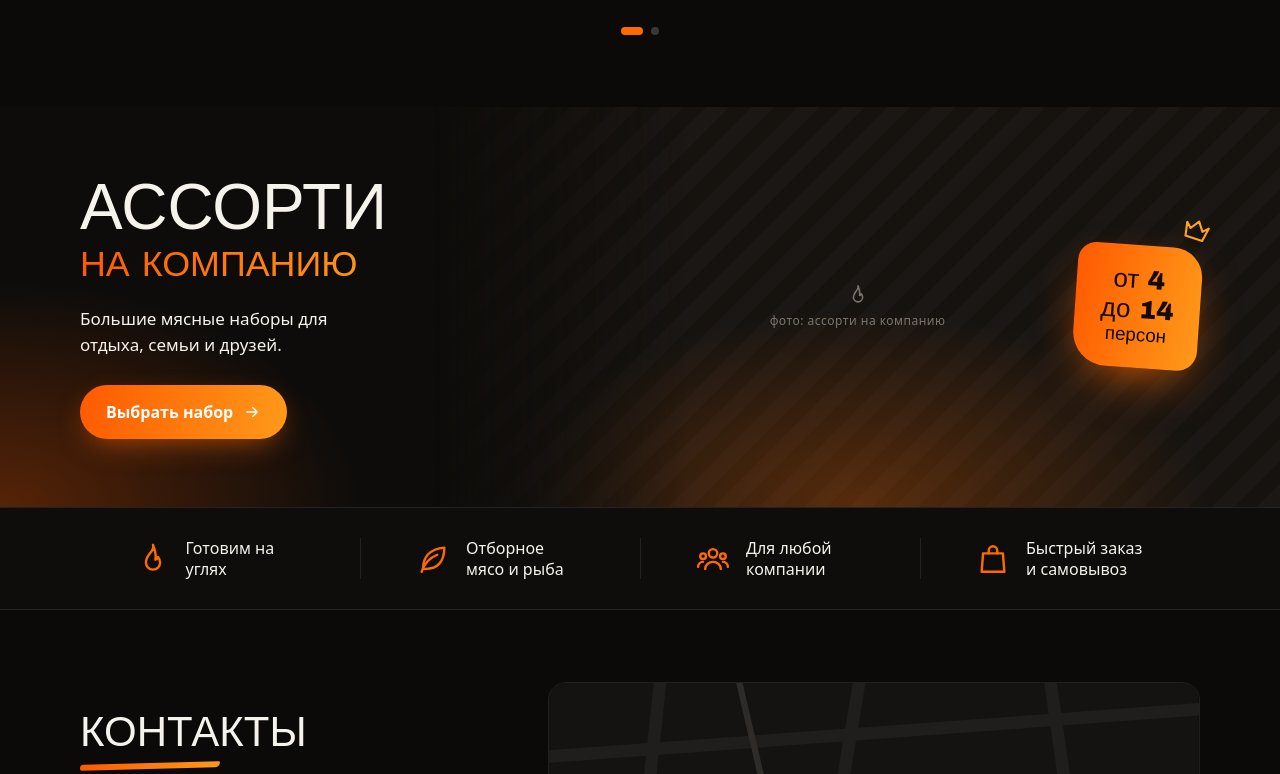
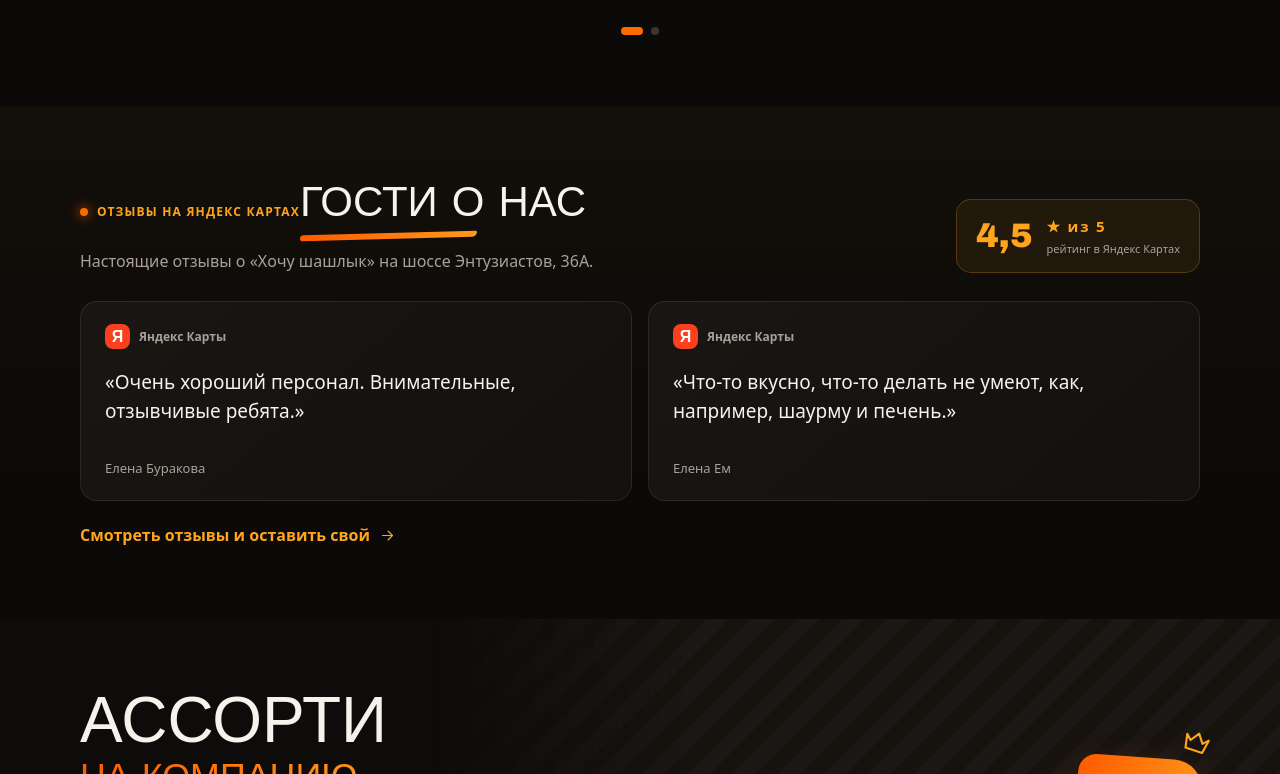
Before and after one commit to AlinaGntv/hochu-shashlyk, a React (Vite) app: page / in a window 1280 px wide. Shown: the part 1246-2020 px from the top of the page. Built offline with nearby package versions, Linux system fonts and the light colour scheme; no server answers; a web font is replaced by a local one.

Commit message:
Add Yandex Maps reviews section

```diff
--- a/src/App.jsx
+++ b/src/App.jsx
@@ -1,7 +1,7 @@
 import Header from './components/Header.jsx'
 import Hero from './components/Hero.jsx'
 import Menu from './components/Menu.jsx'
-import { Contacts, Features, Footer, Promo } from './components/Sections.jsx'
+import { Contacts, Features, Footer, Promo, Reviews } from './components/Sections.jsx'
 
 export default function App() {
   return (
@@ -10,6 +10,7 @@ export default function App() {
       <main>
         <Hero />
         <Menu />
+        <Reviews />
         <Promo />
         <Features />
         <Contacts />
--- a/src/components/Sections.jsx
+++ b/src/components/Sections.jsx
@@ -40,6 +40,48 @@ export function Features() {
           </li>
         ))}
       </ul>
+    </section>
+  )
+}
+
+const yandexReviews = [
+  {
+    author: 'Елена Буракова',
+    text: 'Очень хороший персонал. Внимательные, отзывчивые ребята.',
+  },
+  {
+    author: 'Елена Ем',
+    text: 'Что-то вкусно, что-то делать не умеют, как, например, шаурму и печень.',
+  },
+]
+
+export function Reviews() {
+  return (
+    <section className="reviews section" id="reviews" aria-labelledby="reviews-title">
+      <div className="container">
+        <div className="reviews__head">
+          <div>
+            <span className="reviews__eyebrow"><i /> Отзывы на Яндекс Картах</span>
+            <h2 className="heading" id="reviews-title">Гости о нас</h2>
+            <p className="reviews__lead">Настоящие отзывы о «Хочу шашлык» на шоссе Энтузиастов, 36А.</p>
+          </div>
+          <div className="reviews__rating" aria-label="Рейтинг 4,5 из 5 на Яндекс Картах">
+            <strong>4,5</strong><span><b aria-hidden="true">★ из 5</b><small>рейтинг в Яндекс Картах</small></span>
+          </div>
+        </div>
+        <div className="reviews__grid">
+          {yandexReviews.map((review) => (
+            <article className="review-card" key={review.author}>
+              <div className="review-card__source"><span className="review-card__mark">Я</span><span>Яндекс Карты</span></div>
+              <blockquote>«{review.text}»</blockquote>
+              <span className="review-card__author">{review.author}</span>
+            </article>
+          ))}
+        </div>
+        <a className="reviews__link" href={site.reviewsUrl} target="_blank" rel="noreferrer">
+          Смотреть отзывы и оставить свой <Icon name="arrowRight" size={17} />
+        </a>
+      </div>
     </section>
   )
 }
--- a/src/data/site.js
+++ b/src/data/site.js
@@ -17,6 +17,7 @@ export const site = {
   phone: '+7 (992) 555-22-55',
   phoneHref: 'tel:+79925552255',
   mapUrl: 'https://yandex.ru/maps/?text=Балашиха, шоссе Энтузиастов, 36А',
+  reviewsUrl: 'https://yandex.ru/maps/?text=Хочу%20шашлык%2C%20шоссе%20Энтузиастов%2C%2036А%2C%20Балашиха',
   socials: [
     { id: 'vk', label: 'ВКонтакте', url: '#' },
     { id: 'telegram', label: 'Telegram', url: '#' },
--- a/src/styles.css
+++ b/src/styles.css
@@ -1854,6 +1854,50 @@ a.contact-info__card:hover .contact-info__text em svg { transform: translateX(3p
 
 /* ---------- Преимущества ---------- */
 
+.reviews {
+  position: relative;
+  overflow: hidden;
+  background: linear-gradient(180deg, rgba(255, 164, 28, .035), transparent 75%);
+}
+
+.reviews__head {
+  display: flex;
+  align-items: flex-end;
+  justify-content: space-between;
+  gap: 30px;
+  margin-bottom: 28px;
+}
+
+.reviews__eyebrow {
+  display: inline-flex;
+  align-items: center;
+  gap: 9px;
+  color: var(--amber);
+  font-size: 12px;
+  font-weight: 700;
+  letter-spacing: .1em;
+  text-transform: uppercase;
+  margin-bottom: 12px;
+}
+
+.reviews__eyebrow i { width: 8px; height: 8px; border-radius: 50%; background: var(--orange); box-shadow: 0 0 12px var(--orange); }
+.reviews__head .heading { margin-bottom: 10px; }
+.reviews__lead { color: var(--muted); }
+.reviews__rating { display: flex; align-items: center; gap: 14px; padding: 15px 19px; border: 1px solid rgba(255,164,28,.24); border-radius: 15px; background: rgba(255,164,28,.07); }
+.reviews__rating > strong { font: 34px/1 var(--display); color: var(--amber); }
+.reviews__rating > span { display: grid; gap: 3px; }
+.reviews__rating b { color: var(--amber); font-size: 15px; letter-spacing: .12em; }
+.reviews__rating small { color: var(--muted); font-size: 11px; }
+.reviews__grid { display: grid; grid-template-columns: repeat(2,minmax(0,1fr)); gap: 16px; }
+.review-card { display: flex; flex-direction: column; min-height: 200px; padding: 22px 24px; border: 1px solid var(--line); border-radius: 17px; background: linear-gradient(140deg, #191613, #121110); transition: border-color .2s, transform .2s; }
+.review-card:hover { border-color: rgba(255,164,28,.35); transform: translateY(-3px); }
+.review-card__source { display: flex; align-items: center; gap: 9px; color: var(--muted); font-size: 12px; font-weight: 600; }
+.review-card__mark { display: grid; place-items: center; width: 25px; height: 25px; border-radius: 8px; background: #fc3f1d; color: white; font: 700 16px Arial,sans-serif; }
+.review-card blockquote { margin: 19px 0 14px; color: var(--text); font-size: clamp(16px, 2vw, 19px); line-height: 1.5; }
+.review-card__author { margin-top: auto; color: var(--muted); font-size: 13px; }
+.reviews__link { display: inline-flex; align-items: center; gap: 9px; margin-top: 22px; color: var(--amber); font-weight: 700; transition: gap .2s; }
+.reviews__link:hover { gap: 14px; }
+
 .features {
   border-block: 1px solid var(--line);
   background: #0e0d0b;
@@ -2126,6 +2170,9 @@ a.contact-info__card:hover .contact-info__text em svg { transform: translateX(3p
 
 @media (max-width: 600px) {
   .section { padding-block: 42px; }
+  .reviews__head { align-items: flex-start; flex-direction: column; gap: 14px; }
+  .reviews__grid { grid-template-columns: 1fr; gap: 11px; }
+  .review-card { min-height: 160px; padding: 18px; }
   .hero__media { height: 235px; }
   .hero__inner { padding-bottom: 34px; }
   .features__list { gap: 16px 8px; padding-block: 22px; }
@@ -2274,6 +2321,9 @@ a.contact-info__card:hover .contact-info__text em svg { transform: translateX(3p
 }
 
 @media (max-width: 420px) {
+  .reviews__rating { padding: 12px 15px; }
+  .reviews__rating > strong { font-size: 29px; }
+  .review-card blockquote { font-size: 16px; }
   .features__list { grid-template-columns: 1fr; gap: 0; }
   .features__list li,
   .features__list li:nth-child(odd) { min-height: 58px; padding: 11px 4px; border-left: 0; border-bottom: 1px solid var(--line); }
```
